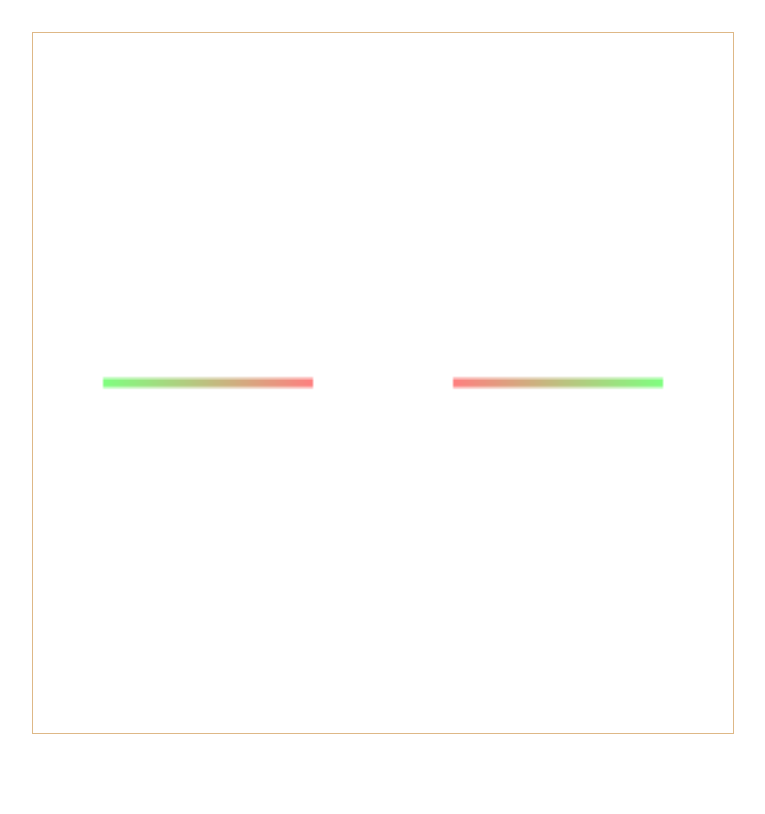
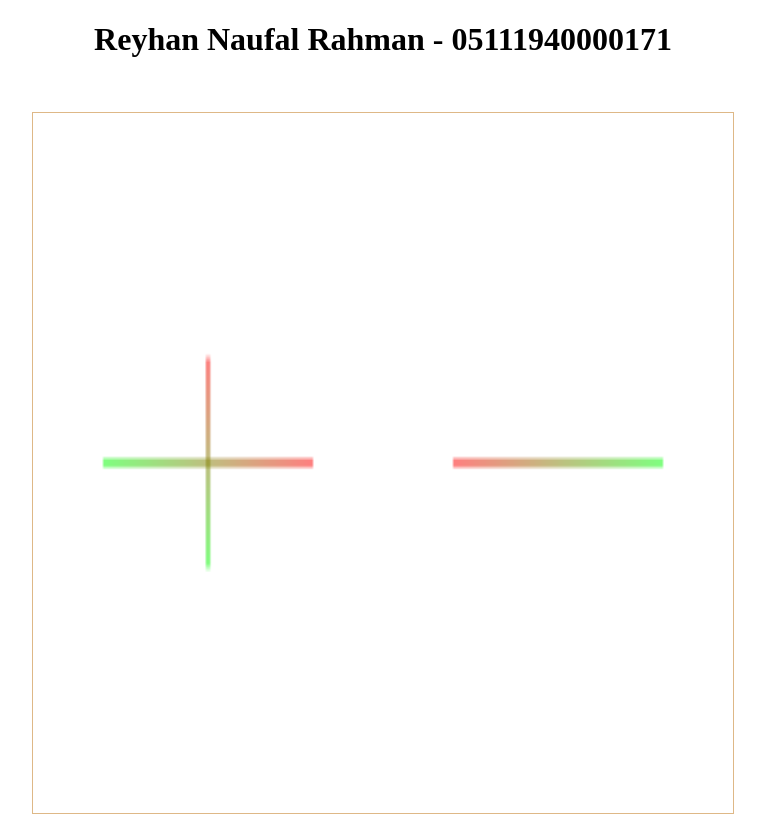
Before and after one commit to cg2021d/tugas-1-reyhannaufal, a website built with Vite: page index.html in a window 1280 px wide. Shown: the whole page, without its empty margins (257-1022 px from the left). Built offline with nearby package versions, Linux system fonts and the light colour scheme.

Commit message:
[MODIFY] folder and variable name

```diff
--- a/components/rightLeaf.js
+++ b/components/LeftLeave.js
@@ -1,5 +1,6 @@
-import { rightVertices } from "../constant/vertices";
-export default function rightLeaf(gl) {
+import { leftVertices } from "../constants/vertices";
+
+export default function LeftLeave(gl) {
   const vertices = [
     -0.5, 0.5, 1.0, 0.0, 0.0, 0.5, 0.5, 0.0, 1.0, 0.0, 0.5, -0.5, 1.0, 0.0, 0.0,
     -0.5, -0.5, 0.0, 0.0, 1.0,
@@ -9,7 +10,7 @@ export default function rightLeaf(gl) {
   gl.bindBuffer(gl.ARRAY_BUFFER, vertexBuffer);
   gl.bufferData(
     gl.ARRAY_BUFFER,
-    new Float32Array(rightVertices),
+    new Float32Array(leftVertices),
     gl.STATIC_DRAW
   );
 
@@ -70,11 +71,24 @@ export default function rightLeaf(gl) {
   );
   gl.enableVertexAttribArray(a_color);
 
-  const speedRaw = 4;
+  const speedRaw = 5;
   let speed = speedRaw / 600;
   let change = 0;
   const uChange = gl.getUniformLocation(shaderProgram, "uChange");
+
   gl.uniform1f(uChange, 0);
 
-  gl.drawArrays(gl.LINE_LOOP, 0, 2);
+  gl.drawArrays(gl.LINES, 0, 4);
+  // function render() {
+  //   if ((change >= 0.5) | (change <= -0.5)) {
+  //     speed = -speed;
+  //   }
+  //   change += speed;
+  //   gl.uniform1f(uChange, change);
+  //   // gl.clearColor(0, 0, 0, 1);
+  //   // gl.clear(gl.COLOR_BUFFER_BIT);
+  //   requestAnimationFrame(render);
+  // }
+
+  // render();
 }
--- a/components/leftLeaf.js
+++ b/components/RightLeave.js
@@ -1,5 +1,6 @@
-import { leftVertices } from "../constant/vertices";
-export default function leaftLeaf(gl) {
+import { rightVertices } from "../constants/vertices";
+
+export default function RightLeave(gl) {
   const vertices = [
     -0.5, 0.5, 1.0, 0.0, 0.0, 0.5, 0.5, 0.0, 1.0, 0.0, 0.5, -0.5, 1.0, 0.0, 0.0,
     -0.5, -0.5, 0.0, 0.0, 1.0,
@@ -9,7 +10,7 @@ export default function leaftLeaf(gl) {
   gl.bindBuffer(gl.ARRAY_BUFFER, vertexBuffer);
   gl.bufferData(
     gl.ARRAY_BUFFER,
-    new Float32Array(leftVertices),
+    new Float32Array(rightVertices),
     gl.STATIC_DRAW
   );
 
--- a/constant/vertices.js
+++ b/constants/vertices.js
@@ -1,5 +1,6 @@
 export const leftVertices = [
-  -0.2, 0.0, 1.0, 0.0, 0.0, -0.8, 0.0, 0.0, 1.0, 0.0,
+  -0.2, 0.0, 1.0, 0.0, 0.0, -0.8, 0.0, 0.0, 1.0, 0.0, -0.5, 0.3, 1.0, 0.0, 0.0,
+  -0.5, -0.3, 0.0, 1.0, 0.0,
   // 0.5, -0.5, 1.0, 0.0, 0.0,
   // -0.5, -0.5, 0.0, 0.0, 1.0,
 ];
--- a/index.html
+++ b/index.html
@@ -4,10 +4,11 @@
     <meta charset="UTF-8" />
     <link rel="icon" type="image/svg+xml" href="favicon.svg" />
     <meta name="viewport" content="width=device-width, initial-scale=1.0" />
-    <title>Vite App</title>
+    <title>Tugas - Grafika Komputer</title>
   </head>
   <body>
     <main>
+      <h1>Reyhan Naufal Rahman - 05111940000171</h1>
       <canvas id="webgl" class="canvas-container"
         >Browser tidak mendukung webgl</canvas
       >
--- a/main.js
+++ b/main.js
@@ -1,7 +1,7 @@
 import "./style.css";
 
-import leaftLeaf from "./components/leftLeaf";
-import rightLeaf from "./components/rightLeaf";
+import LeaftLeave from "./components/LeftLeave";
+import RightLeave from "./components/RightLeave";
 
 function main() {
   const canvas = document.getElementById("webgl");
@@ -10,8 +10,8 @@ function main() {
     return;
   }
 
-  leaftLeaf(gl);
-  rightLeaf(gl);
+  LeaftLeave(gl);
+  RightLeave(gl);
 
   // function render() {
   //   if ((change >= 0.5) | (change <= -0.5)) {
```
Also changed, not shown: constants/getPointOnBezierCurve.js (added, +18 -0 lines).
